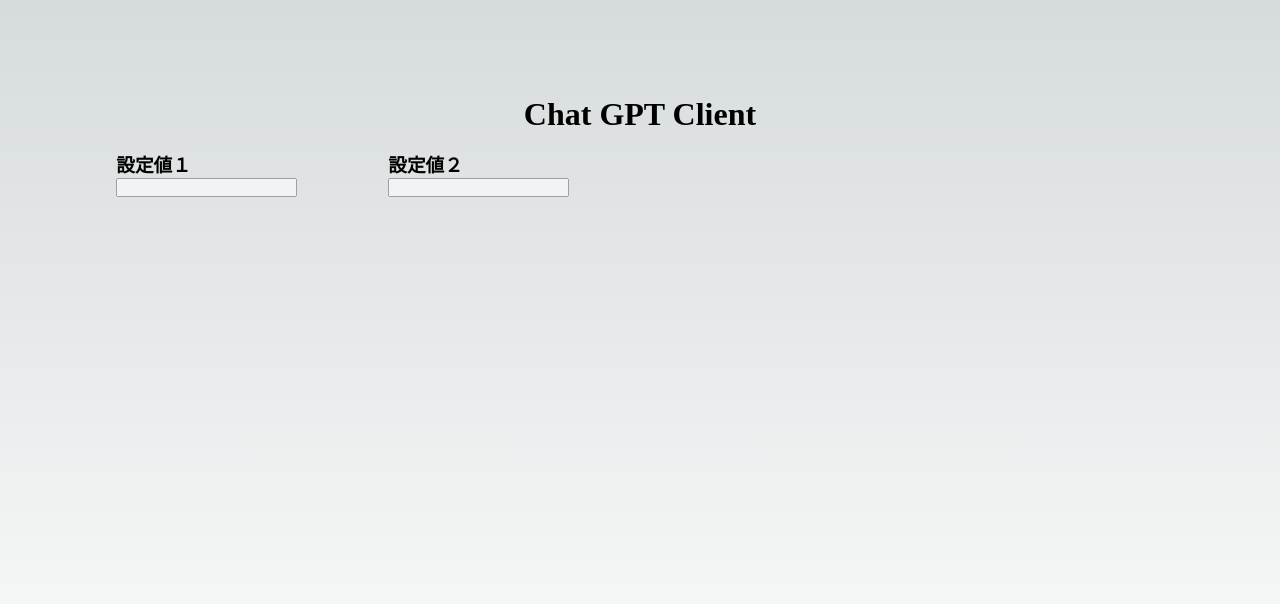
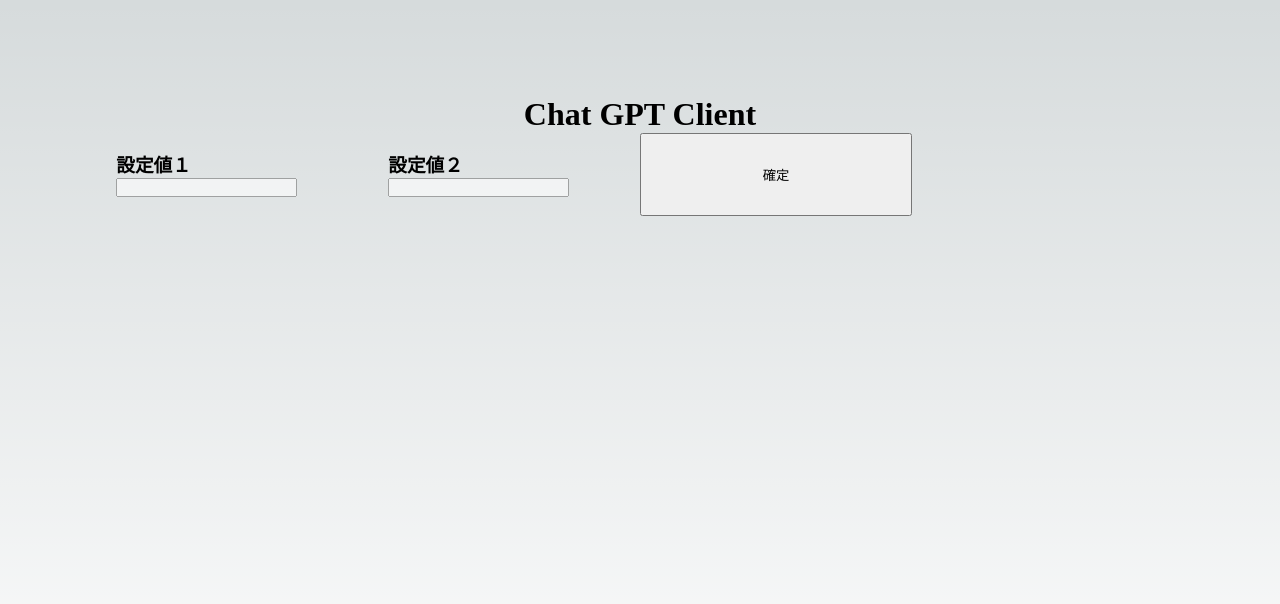
Before and after one commit to ki0i0ro0/misc, a Next.js app: page / in a window 1280 px wide. Shown: the top 604 px of the page. Built offline with nearby package versions, Linux system fonts and the light colour scheme; no server answers.

Commit message:
[update] リクエストアプリ化

```diff
--- a/package.json
+++ b/package.json
@@ -15,6 +15,7 @@
     "eslint": "8.36.0",
     "eslint-config-next": "13.2.4",
     "next": "13.2.4",
+    "openai": "^3.2.1",
     "react": "18.2.0",
     "react-dom": "18.2.0",
     "typescript": "4.9.5"
--- a/src/pages/index.tsx
+++ b/src/pages/index.tsx
@@ -3,9 +3,31 @@ import Image from "next/image";
 import { Inter } from "next/font/google";
 import styles from "@/styles/Home.module.css";
 
+import { Configuration, OpenAIApi } from "openai";
+import { useEffect, useRef, useState } from "react";
+
+const configuration = new Configuration({
+  apiKey: process.env.NEXT_PUBLIC_OPENAI_API_KEY,
+});
+const openai = new OpenAIApi(configuration);
+
 const inter = Inter({ subsets: ["latin"] });
 
 export default function Home() {
+  const [message, setMessage] = useState("");
+  const inputElement = useRef<HTMLInputElement>(null);
+
+  const sendMessage = async () => {
+    if (!inputElement.current) return;
+    console.log(inputElement.current.value);
+    const completion = await openai.createChatCompletion({
+      model: "gpt-3.5-turbo",
+      messages: [{ role: "user", content: inputElement.current.value }],
+    });
+    console.log(completion.data.choices[0].message);
+    setMessage(message + completion.data.choices[0].message?.content || "");
+  };
+
   return (
     <>
       <Head>
@@ -21,7 +43,7 @@ export default function Home() {
           <div className={styles.card}>
             <h3 className={inter.className}>設定値１</h3>
             <p>
-              <input type={"text"} />
+              <input type={"text"} ref={inputElement} />
             </p>
           </div>
           <div className={styles.card}>
@@ -30,7 +52,9 @@ export default function Home() {
               <input type={"text"} />
             </p>
           </div>
+          <button onClick={sendMessage}>確定</button>
         </div>
+        <div className={styles.grid}>{message}</div>
       </main>
     </>
   );
```
Also changed, not shown: 1 other file (tests, documents, lock files or other folders).
